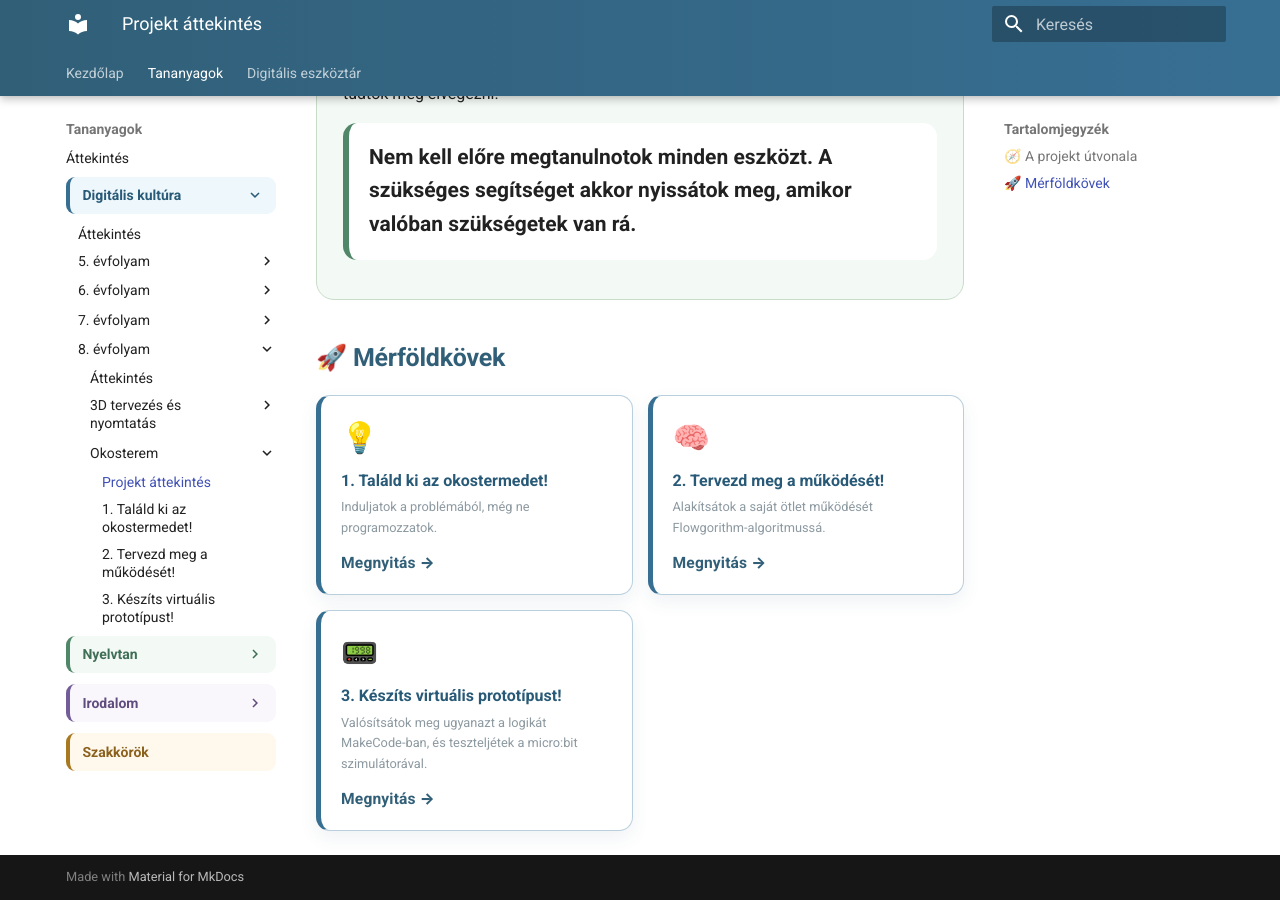
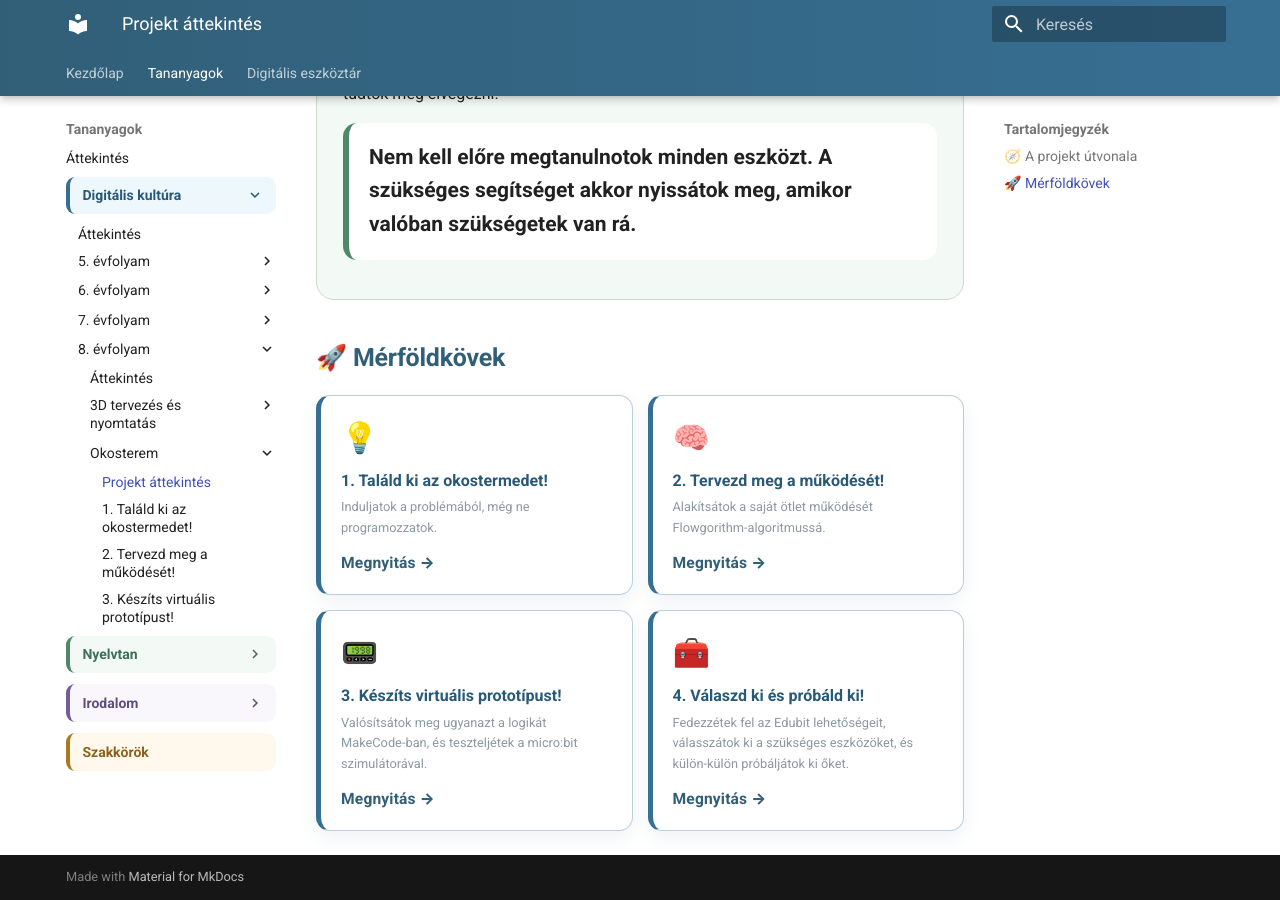
Before and after one commit to bsuszter/digitalis-eszkoztar, an MkDocs documentation site: the page built from docs/tananyagok/digitalis-kultura/8-evfolyam/okosterem/index.md, in a window 1280 px wide and 900 px high, scrolled down 1358 px. Built offline with MkDocs 1.6.1 and Material for MkDocs 9.7.7, drawn with Linux system fonts in a browser that asks for light colours.

Commit message:
Add fourth Okosterem milestone to overview

```diff
--- a/docs/tananyagok/digitalis-kultura/8-evfolyam/okosterem/index.md
+++ b/docs/tananyagok/digitalis-kultura/8-evfolyam/okosterem/index.md
@@ -45,4 +45,8 @@
     <span class="related-icon">📟</span>
     <span class="related-text"><strong>3. Készíts virtuális prototípust!</strong><small>Valósítsátok meg ugyanazt a logikát MakeCode-ban, és teszteljétek a micro:bit szimulátorával.</small></span>
   </a>
+  <a href="04-valaszd-ki-es-probald-ki/">
+    <span class="related-icon">🧰</span>
+    <span class="related-text"><strong>4. Válaszd ki és próbáld ki!</strong><small>Fedezzétek fel az Edubit lehetőségeit, válasszátok ki a szükséges eszközöket, és külön-külön próbáljátok ki őket.</small></span>
+  </a>
 </div>
```
